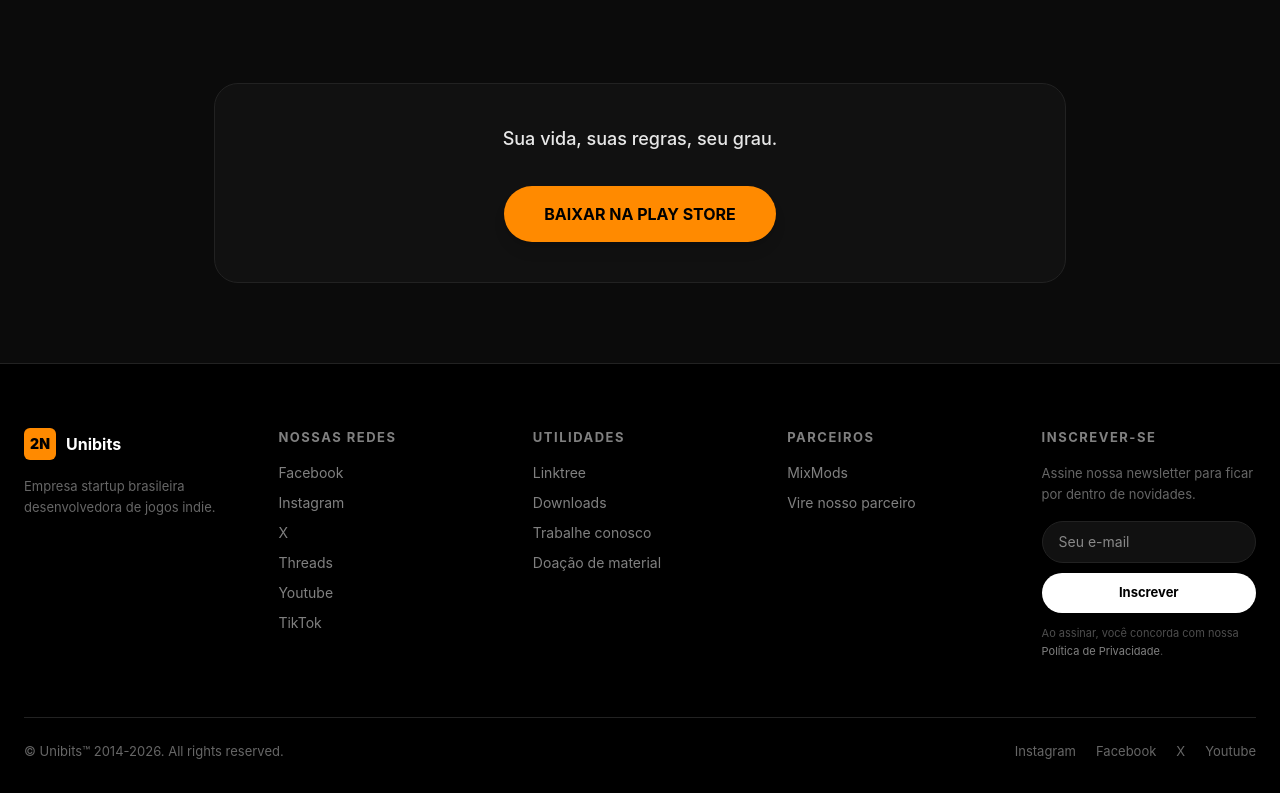
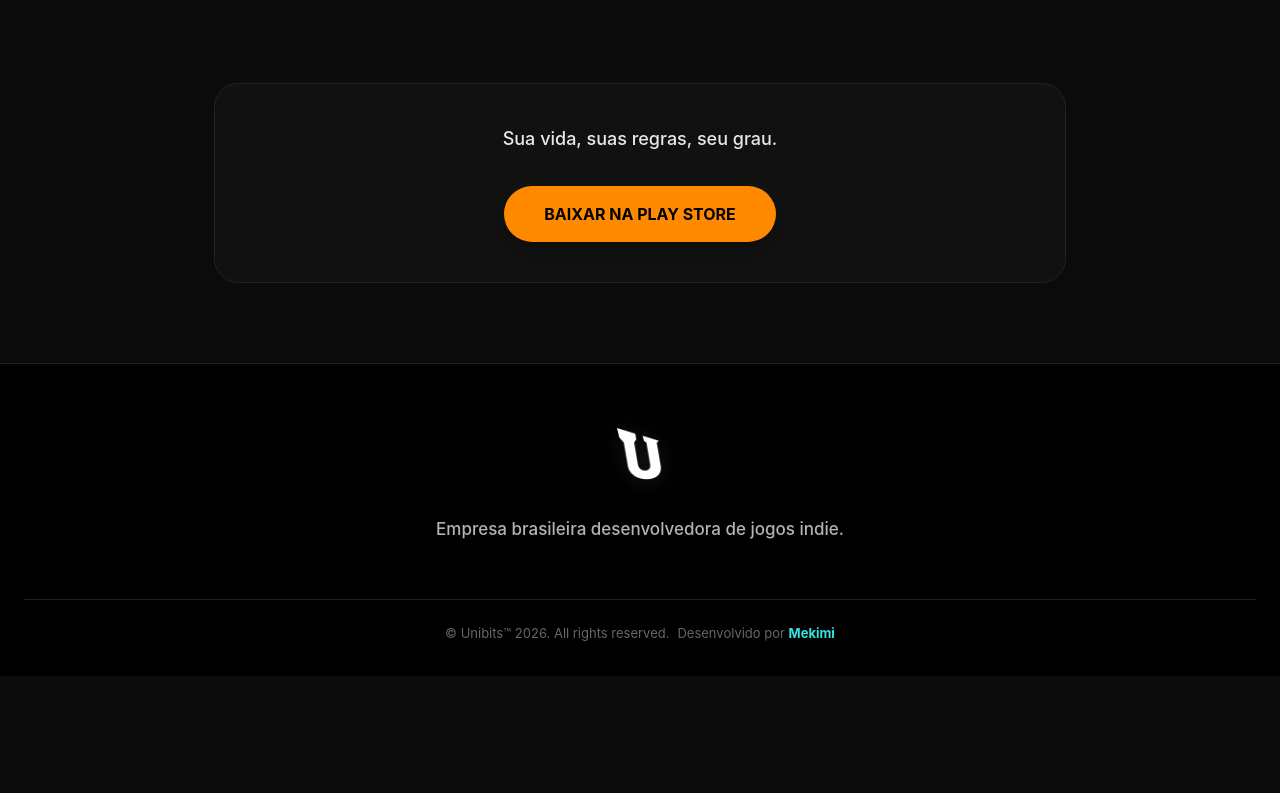
Before and after one commit to ederoliv/unibits, a React (Vite) app: page /jogo/grau-chapa-br in a window 1280 px wide. Shown: the part 1685-2478 px from the top of the page. After the commit the page ends 2361 px from the top, so only its background shows below. Built offline with nearby package versions, Linux system fonts and the light colour scheme.

Commit message:
limpando o footer

```diff
--- a/src/components/Footer.tsx
+++ b/src/components/Footer.tsx
@@ -1,125 +1,40 @@
-import { useState } from "react";
-
-const footerMenus = [
-  {
-    title: "Nossas Redes",
-    links: [
-      { label: "Facebook", href: "https://www.facebook.com/Unibits" },
-      { label: "Instagram", href: "https://www.instagram.com/Unibits" },
-      { label: "X", href: "https://twitter.com/UnibitsStudios" },
-      { label: "Threads", href: "https://www.threads.net/@Unibits" },
-      { label: "Youtube", href: "https://www.youtube.com/@Unibits" },
-      { label: "TikTok", href: "https://www.tiktok.com/@Unibits" },
-    ],
-  },
-  {
-    title: "Utilidades",
-    links: [
-      { label: "Linktree", href: "https://linktr.ee/Unibits" },
-      { label: "Downloads", href: "https://unibits.com/downloads/" },
-      { label: "Trabalhe conosco", href: "https://unibits.com/contact" },
-      { label: "Doação de material", href: "https://unibits.com/donate/" },
-    ],
-  },
-  {
-    title: "Parceiros",
-    links: [
-      { label: "MixMods", href: "https://mixmods.com.br" },
-      { label: "Vire nosso parceiro", href: "https://unibits.com/contact" },
-    ],
-  },
-];
+import { Link } from "react-router-dom";
 
 export default function Footer() {
-  const [email, setEmail] = useState("");
-
   return (
     <footer className="bg-black border-t border-[#222] pt-16 px-6 pb-8">
-      <div className="max-w-[1440px] mx-auto">
-        <div className="grid grid-cols-[repeat(auto-fit,minmax(160px,1fr))] gap-10 mb-14">
+      <div className="max-w-[1440px] mx-auto flex flex-col items-center">
+        <div className="flex flex-col items-center text-center gap-4 mb-14">
           {/* Logo + description */}
-          <div>
-            <div className="flex items-center gap-2.5 mb-4">
-              <div className="w-8 h-8 rounded-md bg-[#ff8a00] flex items-center justify-center font-black text-black text-sm">
-                2N
-              </div>
-              <span className="font-bold text-base text-white">Unibits</span>
-            </div>
-            <p className="text-white/40 text-[13px] leading-relaxed m-0">
-              Empresa startup brasileira desenvolvedora de jogos indie.
-            </p>
-          </div>
-
-          {/* Menu columns */}
-          {footerMenus.map((menu) => (
-            <div key={menu.title}>
-              <h4 className="text-[13px] font-bold tracking-[1.5px] uppercase text-white/50 mb-4">
-                {menu.title}
-              </h4>
-              <ul className="list-none p-0 m-0 flex flex-col gap-2.5">
-                {menu.links.map((l) => (
-                  <li key={l.label}>
-                    <a
-                      href={l.href}
-                      className="text-white/50 hover:text-white no-underline text-sm transition-colors block"
-                    >
-                      {l.label}
-                    </a>
-                  </li>
-                ))}
-              </ul>
-            </div>
-          ))}
-
-          {/* Newsletter */}
-          <div>
-            <h4 className="text-[13px] font-bold tracking-[1.5px] uppercase text-white/50 mb-4">
-              Inscrever-se
-            </h4>
-            <p className="text-white/40 text-[13px] leading-relaxed mb-4">
-              Assine nossa newsletter para ficar por dentro de novidades.
-            </p>
-            <div className="flex flex-col gap-2.5">
-              <input
-                type="email"
-                placeholder="Seu e-mail"
-                value={email}
-                onChange={(e) => setEmail(e.target.value)}
-                className="bg-[#111] border border-[#222] rounded-full px-4 py-2.5 text-white text-sm outline-none focus:border-[#ff8a00] transition-colors"
-              />
-              <button
-                className="bg-white text-black border-none rounded-full px-4 py-2.5 font-bold cursor-pointer text-[13px] hover:bg-white/90 transition-colors"
-                type="button"
-              >
-                Inscrever
-              </button>
-            </div>
-            <p className="text-white/30 text-[11px] mt-3 leading-relaxed">
-              Ao assinar, você concorda com nossa{" "}
-              <a href="https://unibits.com/politica-de-privacidade/" className="text-white/50 hover:text-white transition-colors">
-                Política de Privacidade
-              </a>
-              .
-            </p>
-          </div>
+          <Link to="/" className="flex justify-center mb-2 no-underline">
+            <img
+              src="/unibits-logo.png"
+              alt="Logo Unibits"
+              className="h-16 w-auto object-contain drop-shadow-[0_2px_10px_rgba(255,255,255,0.1)]"
+              onError={(e) => e.currentTarget.style.display = 'none'}
+            />
+          </Link>
+          <p className="text-white/70 text-[15px] md:text-[17px] leading-relaxed m-0 font-medium max-w-[450px]">
+            Empresa brasileira desenvolvedora de jogos indie.
+          </p>
         </div>
 
         {/* Bottom bar */}
-        <div className="border-t border-[#222] pt-6 flex flex-wrap justify-between items-center gap-4">
-          <p className="text-white/40 text-[13px] m-0">
-            © Unibits™ 2014-2026. All rights reserved.
+        <div className="w-full border-t border-[#222] pt-6 flex flex-col justify-center items-center gap-4 text-center">
+          <p className="text-white/40 text-[13px] m-0 w-full">
+            © Unibits™ 2026. All rights reserved.
+            <span className="block md:inline mt-2 md:mt-0 md:ml-2">
+              Desenvolvido por{' '}
+              <a
+                href="https://mekimi.com.br"
+                target="_blank"
+                rel="noopener noreferrer"
+                className="text-[#32e6e2] hover:text-[#5af3ef] transition-colors font-bold no-underline"
+              >
+                Mekimi
+              </a>
+            </span>
           </p>
-          <div className="flex gap-5">
-            {["Instagram", "Facebook", "X", "Youtube"].map((s) => (
-              <a
-                key={s}
-                href="https://unibits.com/"
-                className="text-white/40 hover:text-white no-underline text-[13px] transition-colors"
-              >
-                {s}
-              </a>
-            ))}
-          </div>
         </div>
       </div>
     </footer>
```
